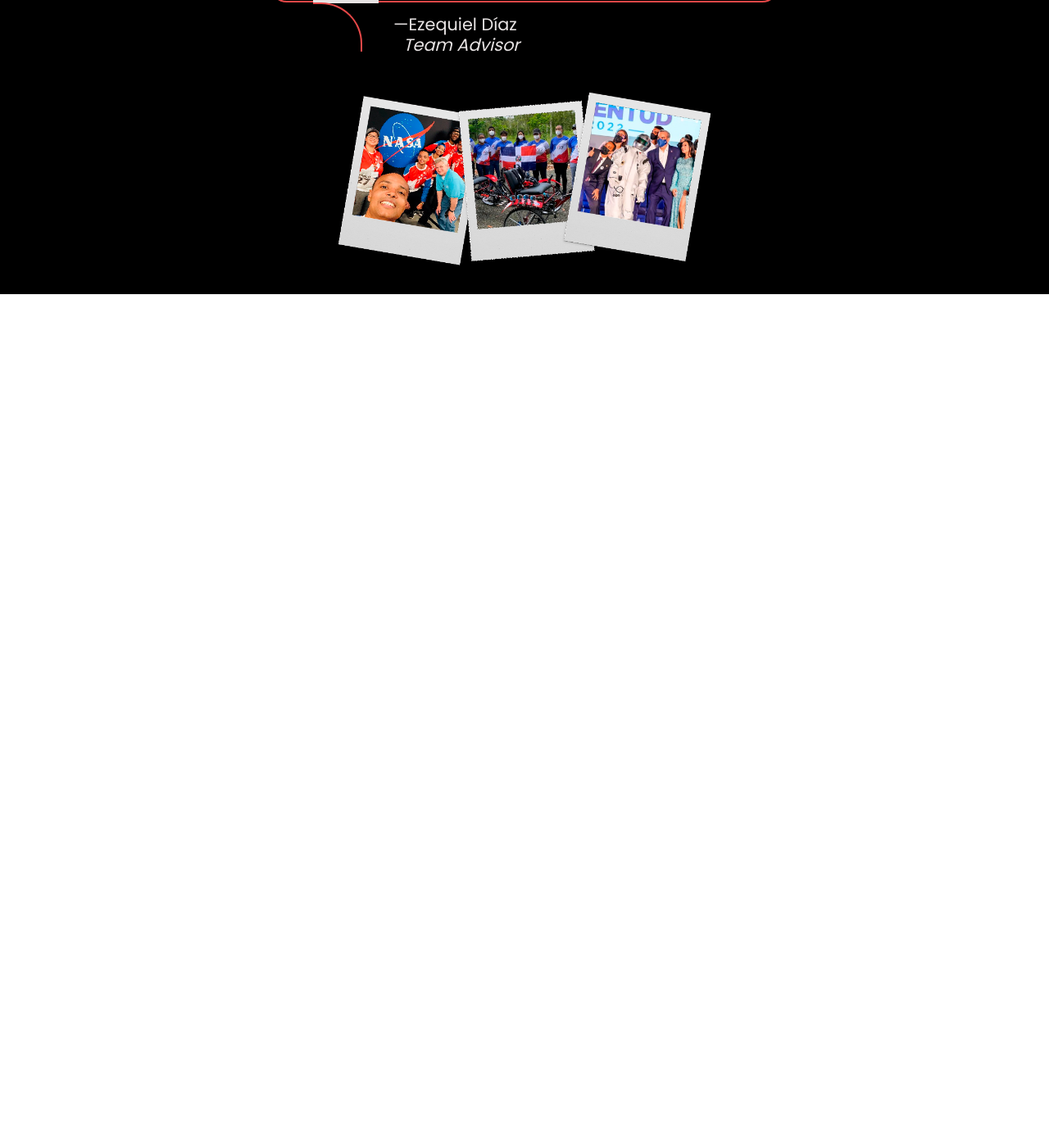
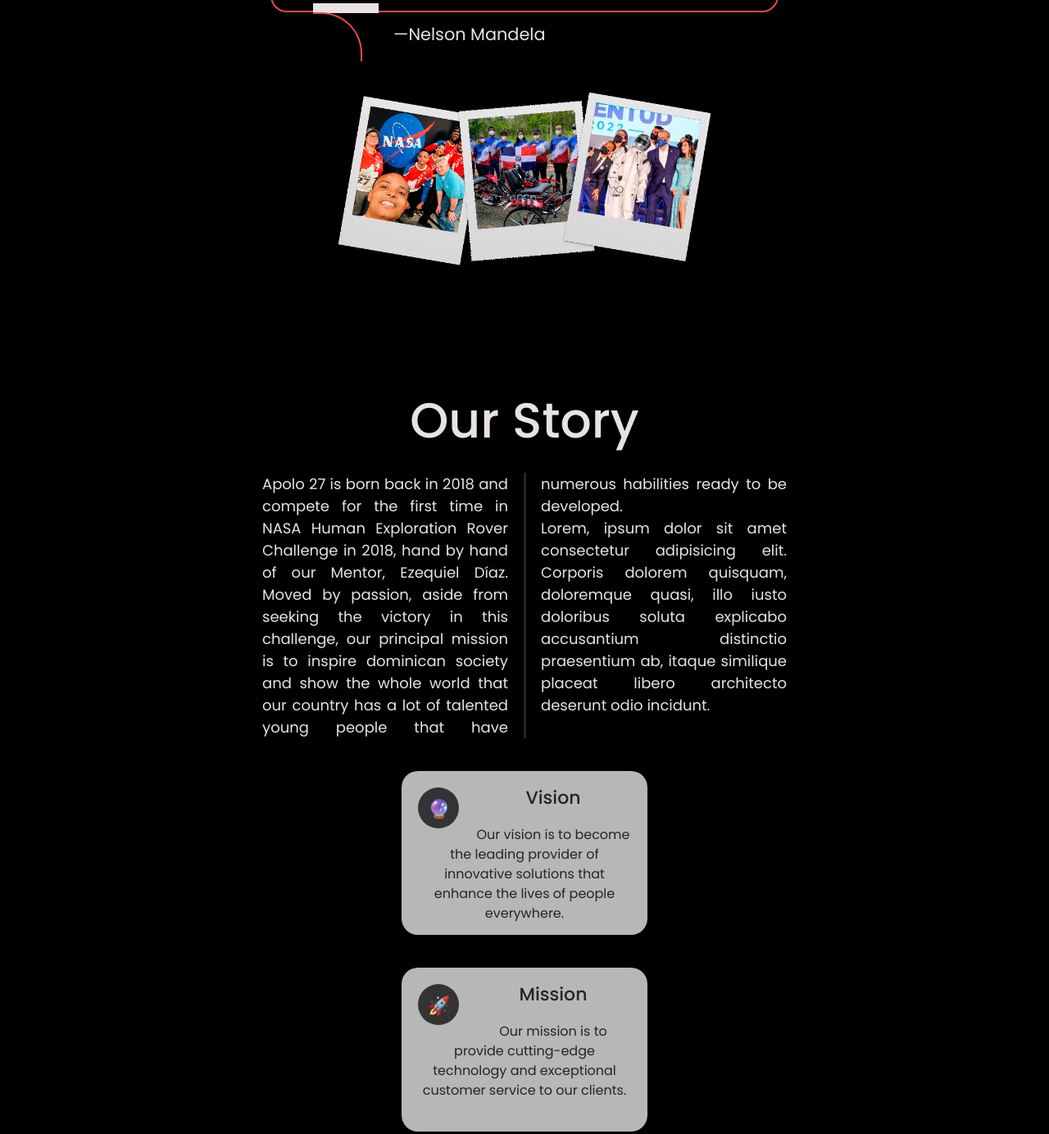
Before and after one commit to apolo27/apolo27.github.io, a plain HTML site: page APOLO 27 WEBSITE 2023/about-us.html in a window 1280 px wide. Shown: the part 1125-2509 px from the top of the page at 82% size. Before the commit the page ends 1484 px from the top, so only its background shows below. Drawn offline with nearby package versions, Linux system fonts and the light colour scheme.

Commit message:
About us estructura

```diff
--- a/APOLO 27 WEBSITE 2023/about-us.css
+++ b/APOLO 27 WEBSITE 2023/about-us.css
@@ -456,3 +456,75 @@ body {
   position: relative;
   max-width: 460px;
 }
+
+.our-story-img{
+  max-width: 320px;
+  border-radius: 20px;
+  margin-right: 15px;
+  display: block;
+  margin: 0 auto;
+}
+
+.wrapper{
+  margin: 20px auto;
+  width: 50%;
+  column-count: 2;
+  column-gap: 40px;
+  column-rule-style: solid;
+ }
+
+.text-box{
+  color: var(--lightTwo);
+}
+
+.title h2{
+  margin-top: 150px;
+  font-family: 'Poppins', sans-serif;
+  font-size: 60px;
+  color: var(--lightTwo);
+  text-align: center;
+}
+
+.text-box p{
+  font-family: 'Poppins', sans-serif;
+  font-size: 18px;
+  text-align: justify;
+}
+
+.square {
+  width: 300px;
+  height: 200px;
+  background-color: #b7b7b7;
+  float: left;
+  margin: 20px;
+  text-align: center;
+  padding: 20px;
+  box-sizing: border-box;
+  align-self: center;
+  border-radius: 20px;
+}
+
+.square h2 {
+  font-family: 'Poppins', sans-serif;
+  font-size: 22px;
+  margin-bottom: 20px;
+}
+
+.square p {
+  font-family: 'Poppins', sans-serif;
+  font-size: 16px;
+  margin-bottom: 20px;
+}
+
+.icon {
+  width: 50px;
+  height: 50px;
+  background-color: #333;
+  color: #fff;
+  border-radius: 50%;
+  font-size: 22px;
+  line-height: 50px;
+  text-align: center;
+  float: left;
+  margin-right: 20px;
+}
--- a/APOLO 27 WEBSITE 2023/about-us.html
+++ b/APOLO 27 WEBSITE 2023/about-us.html
@@ -88,11 +88,41 @@
             <h1>
              It <span style="color: var(--lightTwo);">always</span> seems to be <span style="color: var(--lightTwo);">impossible </span><span>until it is done.</span>
             </h1>
-            <h4>&mdash;Ezequiel Díaz<br><em>Team Advisor</em></h4>
+            <h4>&mdash;Nelson Mandela<br><em></em></h4>
           </div>
         </div>
+
         <div class="polaroid-img">
           <img src="/APOLO 27 WEBSITE 2023/img/about-us/7.png" class="image-polaroid">
+        </div>
+        <div class="title">
+          <h2>Our Story</h2>
+        </div>
+        <div class="wrapper">
+          <div class="text-box">
+            <p>Apolo 27 is born back in 2018 and compete for the first
+              time in NASA Human Exploration Rover Challenge in 2018,
+              hand by hand of our Mentor, Ezequiel Díaz.
+
+              Moved by passion, aside from seeking the victory in this challenge,
+              our principal mission is to inspire dominican society and show the whole
+              world that our country has a lot of talented young people that have
+              numerous habilities ready to be developed.
+              <br>Lorem, ipsum dolor sit amet consectetur adipisicing elit. Corporis dolorem quisquam,
+              doloremque quasi, illo iusto doloribus soluta explicabo accusantium distinctio praesentium ab,
+              itaque similique placeat libero architecto deserunt odio incidunt.
+            </p>
+          </div>
+        </div>
+        <div class="square">
+          <div class="icon">🔮</div>
+          <h2>Vision</h2>
+          <p>Our vision is to become the leading provider of innovative solutions that enhance the lives of people everywhere.</p>
+        </div>
+        <div class="square">
+          <div class="icon">🚀</div>
+          <h2>Mission</h2>
+          <p>Our mission is to provide cutting-edge technology and exceptional customer service to our clients.</p>
         </div>
           <div class="showcase-area">
           <div class="bottom-area">
```
Also changed, not shown: 1 other file. Lines whose indentation alone changed are shown as unchanged.
